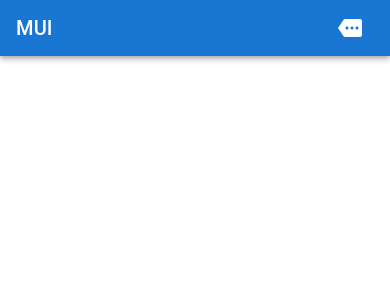
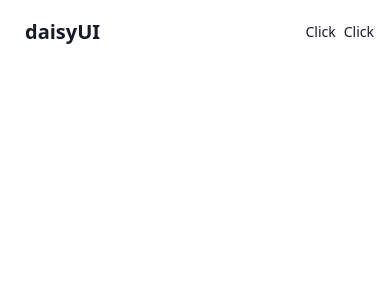
Before and after one commit to Maverick-Softwares/jb-mavericks.github.io, a React (Vite) app: page / in a window 390 px wide. Shown: the top 300 px of the page. Built offline with nearby package versions, Linux system fonts and the light colour scheme.

Commit message:
set up daisy ui

```diff
--- a/package.json
+++ b/package.json
@@ -10,10 +10,6 @@
     "preview": "vite preview"
   },
   "dependencies": {
-    "@emotion/react": "11.11.1",
-    "@emotion/styled": "11.11.0",
-    "@mui/icons-material": "5.13.7",
-    "@mui/material": "5.13.7",
     "react": "^18.2.0",
     "react-dom": "^18.2.0",
     "react-router-dom": "6.14.1"
@@ -23,6 +19,7 @@
     "@types/react-dom": "^18.0.11",
     "@vitejs/plugin-react": "^4.0.0",
     "autoprefixer": "10.4.14",
+    "daisyui": "3.1.7",
     "eslint": "^8.38.0",
     "eslint-plugin-react": "^7.32.2",
     "eslint-plugin-react-hooks": "^4.6.0",
--- a/src/Components/Navbar.jsx
+++ b/src/Components/Navbar.jsx
@@ -1,195 +1,51 @@
-import {
-  AppBar,
-  Badge,
-  Box,
-  IconButton,
-  Menu,
-  MenuItem,
-  Toolbar,
-  Typography,
-} from "@mui/material";
-import React from "react";
-import MailIcon from "@mui/icons-material/Mail";
-import MoreIcon from "@mui/icons-material/More";
-import AccountCircle from "@mui/icons-material/AccountCircle";
-import NotificationsIcon from "@mui/icons-material/CircleNotifications";
 const Navbar = () => {
-  //
-  const [anchorEl, setAnchorEl] = React.useState(null);
-  const [mobileMoreAnchorEl, setMobileMoreAnchorEl] = React.useState(null);
-
-  const isMenuOpen = Boolean(anchorEl);
-  const isMobileMenuOpen = Boolean(mobileMoreAnchorEl);
-
-  const handleProfileMenuOpen = (event) => {
-    setAnchorEl(event.currentTarget);
-  };
-
-  const handleMobileMenuClose = () => {
-    setMobileMoreAnchorEl(null);
-  };
-
-  const handleMenuClose = () => {
-    setAnchorEl(null);
-    handleMobileMenuClose();
-  };
-
-  const handleMobileMenuOpen = (event) => {
-    setMobileMoreAnchorEl(event.currentTarget);
-  };
-
-  const menuId = "primary-search-account-menu";
-  const renderMenu = (
-    <Menu
-      anchorEl={anchorEl}
-      anchorOrigin={{
-        vertical: "top",
-        horizontal: "right",
-      }}
-      id={menuId}
-      keepMounted
-      transformOrigin={{
-        vertical: "top",
-        horizontal: "right",
-      }}
-      open={isMenuOpen}
-      onClose={handleMenuClose}
-    >
-      <MenuItem>Profile</MenuItem>
-      <MenuItem>My account</MenuItem>
-    </Menu>
-  );
-
-  const mobileMenuId = "primary-search-account-menu-mobile";
-  const renderMobileMenu = (
-    <Menu
-      anchorEl={mobileMoreAnchorEl}
-      anchorOrigin={{
-        vertical: "top",
-        horizontal: "right",
-      }}
-      id={mobileMenuId}
-      keepMounted
-      transformOrigin={{
-        vertical: "top",
-        horizontal: "right",
-      }}
-      open={isMobileMenuOpen}
-      onClose={handleMobileMenuClose}
-    >
-      <MenuItem>
-        <IconButton size="large" aria-label="show 4 new mails" color="inherit">
-          <Badge badgeContent={4} color="error">
-            <MailIcon />
-          </Badge>
-        </IconButton>
-        <p>Messages</p>
-      </MenuItem>
-      <MenuItem>
-        <IconButton
-          size="large"
-          aria-label="show 17 new notifications"
-          color="inherit"
-        >
-          <Badge badgeContent={17} color="error">
-            <NotificationsIcon />
-          </Badge>
-        </IconButton>
-        <p>Notifications</p>
-      </MenuItem>
-      <MenuItem onClick={handleProfileMenuOpen}>
-        <IconButton
-          size="large"
-          aria-label="account of current user"
-          aria-controls="primary-search-account-menu"
-          aria-haspopup="true"
-          color="inherit"
-        >
-          <AccountCircle />
-        </IconButton>
-        <p>Profile</p>
-      </MenuItem>
-    </Menu>
-  );
   return (
-    <Box sx={{ flexGrow: 1 }}>
-      <AppBar position="static">
-        <Toolbar>
-          {/* <IconButton
-            size="large"
-            edge="start"
-            color="inherit"
-            aria-label="open drawer"
-            sx={{ mr: 2 }}
-          >
-            <MenuIcon />
-          </IconButton> */}
-          <Typography
-            variant="h6"
-            noWrap
-            component="div"
-            sx={{ display: { sm: "block" } }}
-          >
-            MUI
-          </Typography>
-          {/*  <Search>
-            <SearchIconWrapper>
-              <SearchIcon />
-            </SearchIconWrapper>
-            <StyledInputBase
-              placeholder="Search…"
-              inputProps={{ "aria-label": "search" }}
-            />
-          </Search> */}
-          <Box sx={{ flexGrow: 1 }} />
-          <Box sx={{ display: { xs: "none", md: "flex" } }}>
-            <IconButton
-              size="large"
-              aria-label="show 4 new mails"
-              color="inherit"
-            >
-              <Badge badgeContent={4} color="error">
-                <MailIcon />
-              </Badge>
-            </IconButton>
-            <IconButton
-              size="large"
-              aria-label="show 17 new notifications"
-              color="inherit"
-            >
-              <Badge badgeContent={17} color="error">
-                <NotificationsIcon />
-              </Badge>
-            </IconButton>
-            <IconButton
-              size="large"
-              edge="end"
-              aria-label="account of current user"
-              aria-controls={menuId}
-              aria-haspopup="true"
-              onClick={handleProfileMenuOpen}
-              color="inherit"
-            >
-              <AccountCircle />
-            </IconButton>
-          </Box>
-          <Box sx={{ display: { xs: "flex", md: "none" } }}>
-            <IconButton
-              size="large"
-              aria-label="show more"
-              aria-controls={mobileMenuId}
-              aria-haspopup="true"
-              onClick={handleMobileMenuOpen}
-              color="inherit"
-            >
-              <MoreIcon />
-            </IconButton>
-          </Box>
-        </Toolbar>
-      </AppBar>
-      {renderMobileMenu}
-      {renderMenu}
-    </Box>
+    <div>
+      <div className="navbar bg-base-100">
+        <div className="flex-1">
+          <a className="btn btn-ghost normal-case text-xl">daisyUI</a>
+        </div>
+        <div className="flex-none">
+          <ul className="menu menu-horizontal px-1">
+            {/*  <li>
+              <a>Link</a>
+            </li> */}
+            <div className="dropdown dropdown-end">
+              <label tabIndex={0} className="m-1">
+                Click
+              </label>
+              <ul
+                tabIndex={0}
+                className="dropdown-content z-[1] menu p-2 shadow bg-base-100 rounded-box w-52"
+              >
+                <li>
+                  <a>Item 1</a>
+                </li>
+                <li>
+                  <a>Item 2</a>
+                </li>
+              </ul>
+            </div>
+            <div className="dropdown dropdown-end">
+              <label tabIndex={1} className="m-1">
+                Click
+              </label>
+              <ul
+                tabIndex={1}
+                className="dropdown-content z-[1] menu p-2 shadow bg-base-100 rounded-box w-52"
+              >
+                <li>
+                  <a>Item 1</a>
+                </li>
+                <li>
+                  <a>Item 2</a>
+                </li>
+              </ul>
+            </div>
+          </ul>
+        </div>
+      </div>
+    </div>
   );
 };
 
--- a/src/main.jsx
+++ b/src/main.jsx
@@ -2,12 +2,9 @@ import React from "react";
 import ReactDOM from "react-dom/client";
 import App from "./App.jsx";
 import "./index.css";
-import { StyledEngineProvider } from "@mui/material";
 
 ReactDOM.createRoot(document.getElementById("root")).render(
   <React.StrictMode>
-    <StyledEngineProvider injectFirst>
-      <App />
-    </StyledEngineProvider>
+    <App />
   </React.StrictMode>
 );
--- a/tailwind.config.js
+++ b/tailwind.config.js
@@ -1,15 +1,13 @@
 /** @type {import('tailwindcss').Config} */
 export default {
   content: ["./index.html", "./src/**/*.{js,ts,jsx,tsx}"],
-  important: "#root",
+
   theme: {
-    fontFamily: {
-      fontFamily: {
-        nunito: ["Nunito", "sans-serif"],
-      },
-    },
     extend: {},
   },
-  plugins: [],
+  plugins: [require("daisyui")],
+  daisyui: {
+    themes: ["corporate"],
+  },
   //important: true, // for overriding the material default style
 };
```
Also changed, not shown: 1 other file (tests, documents, lock files or other folders).
